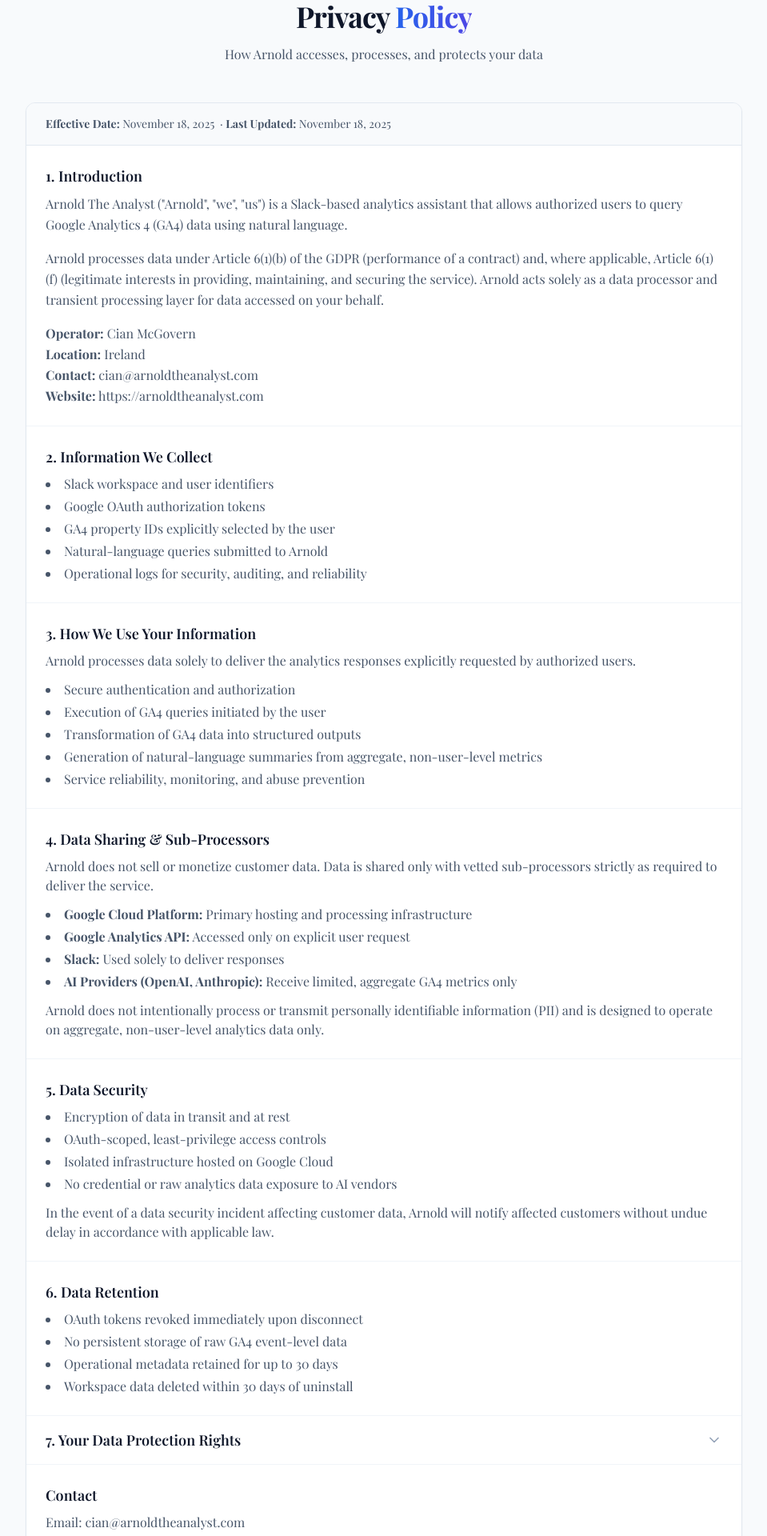
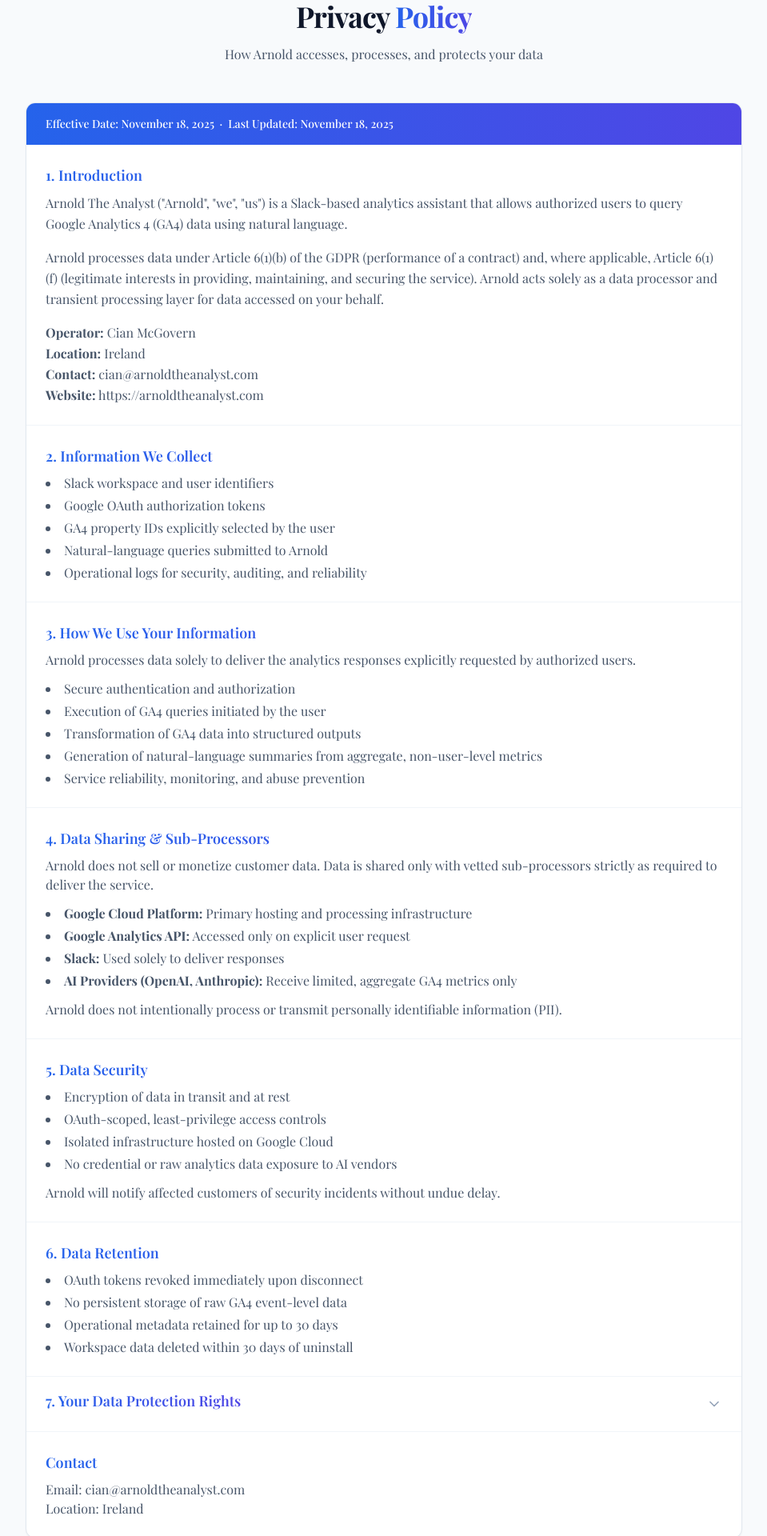
Before and after one commit to McGovs/arnold-the-analyst-frontend-v2-markdown, a React (Vite) app: page /privacy-terms in a window 1280 px wide. Shown: the part 80-2000 px from the top of the page at 80% size, without its empty margins (160-1119 px from the left). Built offline with nearby package versions, Linux system fonts and the light colour scheme; a web font is replaced by a local one.

Commit message:
Update Privacy.tsx

```diff
--- a/src/pages/Privacy.tsx
+++ b/src/pages/Privacy.tsx
@@ -9,11 +9,14 @@ export default function Privacy() {
     setOpenSection(openSection === section ? null : section);
   };
 
+  const sectionTitleClass =
+    'text-lg font-semibold mb-2 text-transparent bg-clip-text bg-gradient-to-r from-blue-600 to-indigo-600';
+
   return (
     <main className="pt-20 pb-16 px-6 flex-grow">
       <div className="max-w-4xl mx-auto">
 
-        {/* Header – matches Pricing */}
+        {/* Header */}
         <div className="text-center mb-12">
           <h1 className="text-2xl md:text-3xl lg:text-4xl tracking-tight leading-normal font-bold text-slate-900 mb-4">
             Privacy{' '}
@@ -26,20 +29,17 @@ export default function Privacy() {
           </p>
         </div>
 
-        {/* Main Container */}
+        {/* Main Card */}
         <div className="bg-white rounded-xl border border-slate-200 shadow-sm overflow-hidden">
 
-          {/* Metadata bar */}
-          <div className="px-6 py-4 bg-slate-50 border-b border-slate-200 text-sm text-slate-600">
-            <strong>Effective Date:</strong> November 18, 2025 &nbsp;·&nbsp;
-            <strong>Last Updated:</strong> November 18, 2025
+          {/* Metadata bar — BLUE */}
+          <div className="px-6 py-4 bg-gradient-to-r from-blue-600 to-indigo-600 text-sm text-white font-medium">
+            Effective Date: November 18, 2025 &nbsp;·&nbsp; Last Updated: November 18, 2025
           </div>
 
           {/* 1. Introduction */}
           <div className="px-6 py-6">
-            <h2 className="text-lg font-semibold text-slate-900 mb-2">
-              1. Introduction
-            </h2>
+            <h2 className={sectionTitleClass}>1. Introduction</h2>
             <p className="text-base text-slate-600 leading-relaxed mb-4">
               Arnold The Analyst ("Arnold", "we", "us") is a Slack-based analytics assistant that allows authorized
               users to query Google Analytics 4 (GA4) data using natural language.
@@ -57,14 +57,11 @@ export default function Privacy() {
             </p>
           </div>
 
-          {/* Divider */}
           <div className="border-t border-slate-100" />
 
           {/* 2. Information We Collect */}
           <div className="px-6 py-6">
-            <h2 className="text-lg font-semibold text-slate-900 mb-2">
-              2. Information We Collect
-            </h2>
+            <h2 className={sectionTitleClass}>2. Information We Collect</h2>
             <ul className="list-disc list-inside space-y-1 text-base text-slate-600">
               <li>Slack workspace and user identifiers</li>
               <li>Google OAuth authorization tokens</li>
@@ -78,9 +75,7 @@ export default function Privacy() {
 
           {/* 3. How We Use Data */}
           <div className="px-6 py-6">
-            <h2 className="text-lg font-semibold text-slate-900 mb-2">
-              3. How We Use Your Information
-            </h2>
+            <h2 className={sectionTitleClass}>3. How We Use Your Information</h2>
             <p className="text-base text-slate-600 mb-3">
               Arnold processes data solely to deliver the analytics responses explicitly requested by authorized users.
             </p>
@@ -97,9 +92,7 @@ export default function Privacy() {
 
           {/* 4. Data Sharing */}
           <div className="px-6 py-6">
-            <h2 className="text-lg font-semibold text-slate-900 mb-2">
-              4. Data Sharing & Sub-Processors
-            </h2>
+            <h2 className={sectionTitleClass}>4. Data Sharing & Sub-Processors</h2>
             <p className="text-base text-slate-600 mb-3">
               Arnold does not sell or monetize customer data. Data is shared only with vetted sub-processors
               strictly as required to deliver the service.
@@ -108,23 +101,18 @@ export default function Privacy() {
               <li><strong>Google Cloud Platform:</strong> Primary hosting and processing infrastructure</li>
               <li><strong>Google Analytics API:</strong> Accessed only on explicit user request</li>
               <li><strong>Slack:</strong> Used solely to deliver responses</li>
-              <li>
-                <strong>AI Providers (OpenAI, Anthropic):</strong> Receive limited, aggregate GA4 metrics only
-              </li>
+              <li><strong>AI Providers (OpenAI, Anthropic):</strong> Receive limited, aggregate GA4 metrics only</li>
             </ul>
             <p className="text-base text-slate-600">
-              Arnold does not intentionally process or transmit personally identifiable information (PII) and is
-              designed to operate on aggregate, non-user-level analytics data only.
+              Arnold does not intentionally process or transmit personally identifiable information (PII).
             </p>
           </div>
 
           <div className="border-t border-slate-100" />
 
-          {/* 5. Security */}
+          {/* 5. Data Security */}
           <div className="px-6 py-6">
-            <h2 className="text-lg font-semibold text-slate-900 mb-2">
-              5. Data Security
-            </h2>
+            <h2 className={sectionTitleClass}>5. Data Security</h2>
             <ul className="list-disc list-inside space-y-1 text-base text-slate-600 mb-3">
               <li>Encryption of data in transit and at rest</li>
               <li>OAuth-scoped, least-privilege access controls</li>
@@ -132,8 +120,7 @@ export default function Privacy() {
               <li>No credential or raw analytics data exposure to AI vendors</li>
             </ul>
             <p className="text-base text-slate-600">
-              In the event of a data security incident affecting customer data, Arnold will notify affected customers
-              without undue delay in accordance with applicable law.
+              Arnold will notify affected customers of security incidents without undue delay.
             </p>
           </div>
 
@@ -141,9 +128,7 @@ export default function Privacy() {
 
           {/* 6. Data Retention */}
           <div className="px-6 py-6">
-            <h2 className="text-lg font-semibold text-slate-900 mb-2">
-              6. Data Retention
-            </h2>
+            <h2 className={sectionTitleClass}>6. Data Retention</h2>
             <ul className="list-disc list-inside space-y-1 text-base text-slate-600">
               <li>OAuth tokens revoked immediately upon disconnect</li>
               <li>No persistent storage of raw GA4 event-level data</li>
@@ -154,14 +139,12 @@ export default function Privacy() {
 
           <div className="border-t border-slate-100" />
 
-          {/* 7. Rights – Collapsible (Pricing-style) */}
+          {/* 7. Rights – Collapsible */}
           <button
             onClick={() => toggleSection('rights')}
             className="w-full px-6 py-4 flex items-center justify-between text-left hover:bg-slate-50 transition-colors"
           >
-            <h2 className="text-lg font-semibold text-slate-900">
-              7. Your Data Protection Rights
-            </h2>
+            <h2 className={sectionTitleClass}>7. Your Data Protection Rights</h2>
             <ChevronDown
               className={`w-5 h-5 text-slate-400 transition-transform ${
                 openSection === 'rights' ? 'rotate-180' : ''
@@ -175,9 +158,8 @@ export default function Privacy() {
             }`}
           >
             <div className="px-6 pb-6 text-base text-slate-600">
-              You may request access to, correction of, or deletion of personal data, or object to certain processing
-              activities. Requests can be submitted to <strong>cian@arnoldtheanalyst.com</strong> and will be handled
-              within statutory timelines.
+              You may request access to, correction of, or deletion of personal data by emailing
+              <strong> cian@arnoldtheanalyst.com</strong>.
             </div>
           </div>
 
@@ -185,9 +167,7 @@ export default function Privacy() {
 
           {/* Contact */}
           <div className="px-6 py-6">
-            <h2 className="text-lg font-semibold text-slate-900 mb-2">
-              Contact
-            </h2>
+            <h2 className={sectionTitleClass}>Contact</h2>
             <p className="text-base text-slate-600">
               Email: cian@arnoldtheanalyst.com<br />
               Location: Ireland
```
